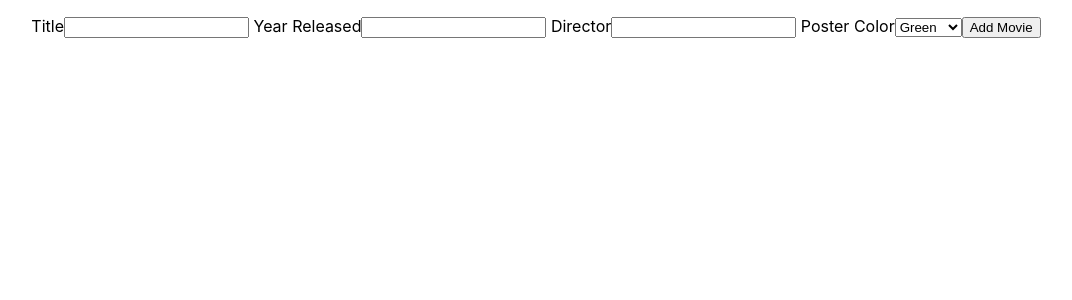
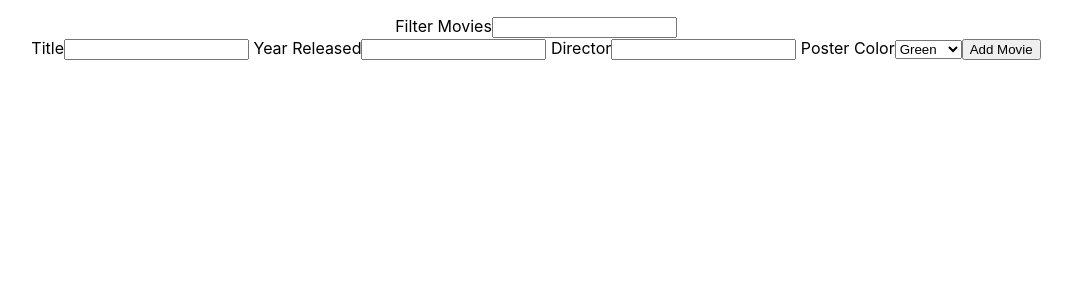
Before and after one commit to ClareMcDonald/react-movie-list-maker, a React (Create React App) app: page / in a window 1280 px wide. Shown: the top 300 px of the page, without its empty margins (104-1176 px from the left). Built offline with nearby package versions, Linux system fonts and the light colour scheme.

Commit message:
wrote filter function, does not work yet

```diff
--- a/src/App.js
+++ b/src/App.js
@@ -40,6 +40,16 @@ function App() {
     setAllMovies([...allMovies]);
   }
 
+  function handleFilterMovies(search) {
+    if (search) {
+      const filteredMovies = allMovies.filter(movie => movie.name.includes(search));
+
+      setFilteredMovies(filteredMovies);
+    } else {
+      setFilteredMovies(allMovies);
+    }
+  }
+
   return (
     <div className="App">
       <Movie movie={{
@@ -48,6 +58,10 @@ function App() {
         year: movieFormYearReleased,
         color: movieFormColor
       }} />
+      <div className="filter-movies">
+        Filter Movies
+        <input onChange={(e) => handleFilterMovies(e.target.value)} />
+      </div>
       <MovieForm
         submitMovie={submitMovie}
         movieTitle={movieTitle}
```
